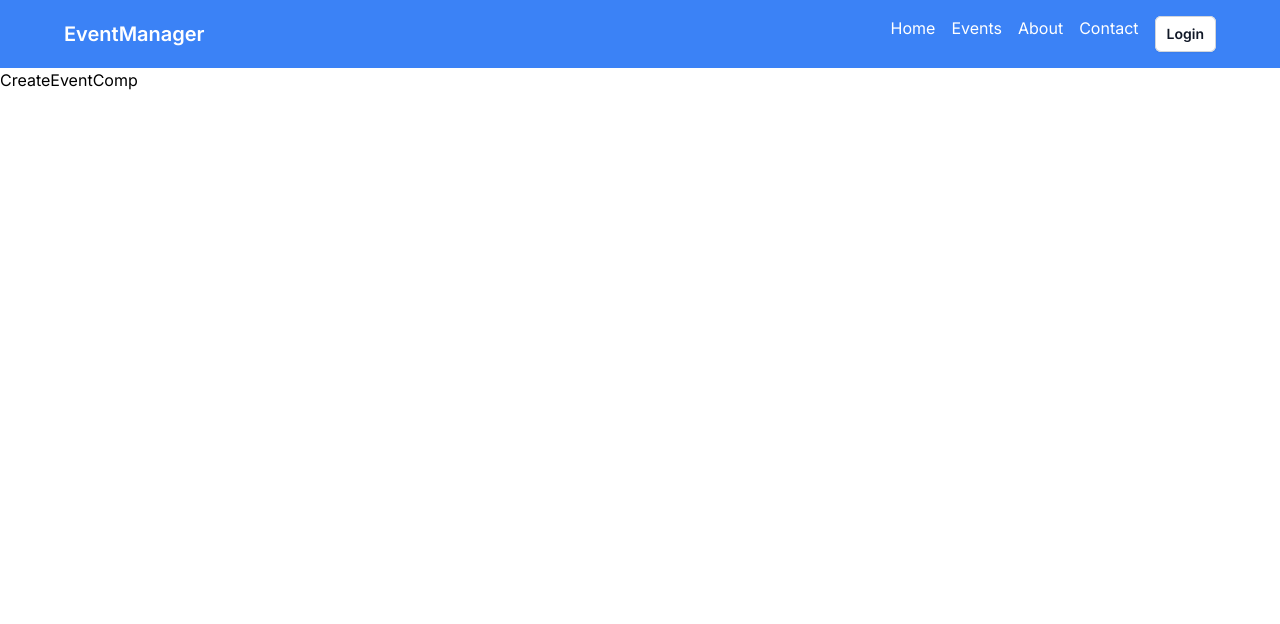
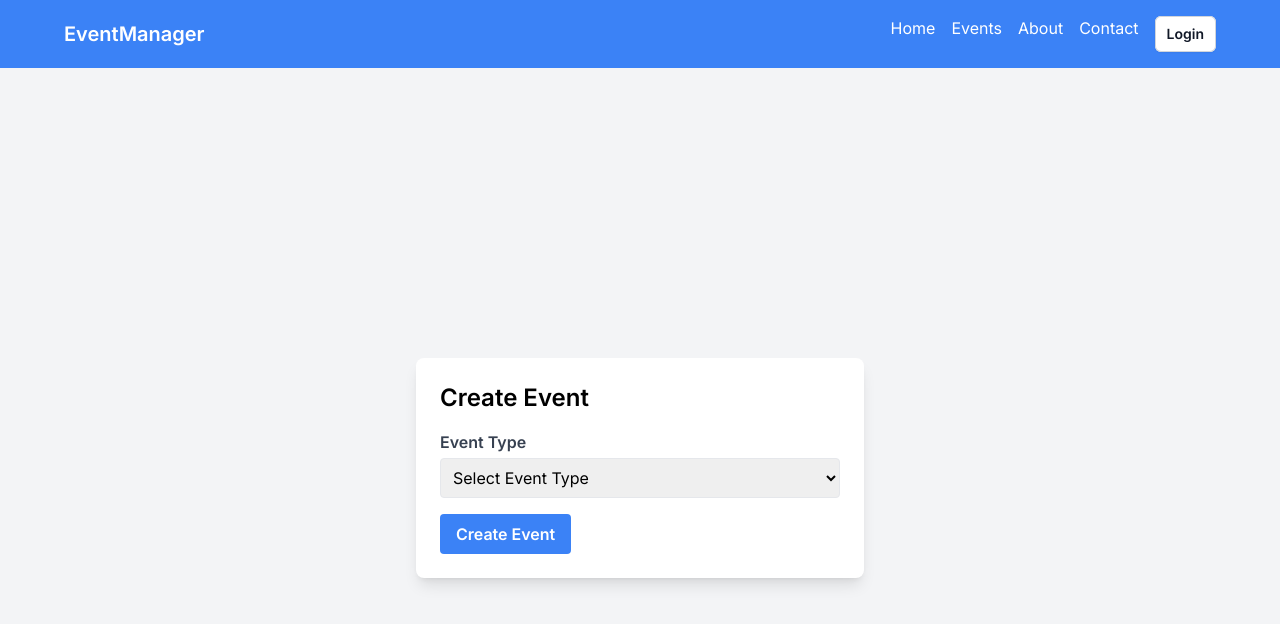
Before and after one commit to oslim4321/Event-Management-System, a Next.js app: page /createevent in a window 1280 px wide. Shown: the top 624 px of the page. Built offline with nearby package versions, Linux system fonts and the light colour scheme; no server answers.

Commit message:
FIX THE ERROR ON AUTJORIZE

```diff
--- a/src/app/api/auth/[...nextauth]/route.tsx
+++ b/src/app/api/auth/[...nextauth]/route.tsx
@@ -12,6 +12,11 @@ interface GoogleProfile extends Profile {
   family_name?: string;
   // Add any other properties you expect to find in the Google profile
 }
+
+interface ICredential {
+  email: string,
+  password: string
+}
 export const handler = NextAuth({
   // Configure one or more authentication providers
   providers: [
@@ -22,13 +27,15 @@ export const handler = NextAuth({
     CredentialsProvider({
       id: 'credentials',
       name: 'credentials',
+      type: "credentials",
       credentials: {
-        email: { label: "Email", type: "email" },
+        email: { label: "Email", type: "text5" },
         password: { label: "Password", type: "password" }
       },
       // the actual credential sighin
-      async authorize(credentials: any) {
-        const { email, password } = credentials as any
+      // @ts-ignore
+      async authorize(credentials, req) {
+        const { email, password } = credentials as ICredential;
 
         try {
           await connect();
--- a/src/app/createevent/CreateEventComp.tsx
+++ b/src/app/createevent/CreateEventComp.tsx
@@ -1,10 +1,69 @@
-import React from 'react'
+"use client"
+import React, { ChangeEvent, useState } from 'react'
 
 const CreateEventComp = () => {
 
+    const [formData, setFormData] = useState({
+        image: '',
+        eventType: '',
+        eventName: '',
+        eventDate: '',
+        eventLocation: '',
+        brideName: '',
+        groomName: '',
+        tributeDetails: '',
+        funeralProgram: '',
+        celebrantName: '',
+        age: '',
+        musicianNames: '',
+        musicGenre: '',
+        // ... other fields
+    });
+
+    const handleChange = (e: ChangeEvent) => {
+        const { name, value } = e.target as HTMLInputElement;
+        setFormData((prevData) => ({ ...prevData, [name]: value }));
+    };
+
+    const handleSubmit = (e: SubmitEvent) => {
+        e.preventDefault();
+        // Send formData to your API endpoint
+        console.log(formData);
+    };
+
+
     return (
-        <div>CreateEventComp</div>
-    )
-}
+        <div className="bg-gray-100 min-h-screen flex items-center justify-center">
+            <div className="w-full max-w-md p-6 bg-white rounded-lg shadow-lg">
+                <h1 className="text-2xl font-semibold mb-4">Create Event</h1>
+                <form>
+                    <div className="mb-4">
+                        <label className="block text-gray-700 font-semibold mb-1">Event Type</label>
+                        <select
+                            name="eventType"
+                            className="w-full p-2 border rounded focus:outline-none focus:border-blue-500"
+                            value={formData.eventType}
+                            onChange={handleChange}
+                        >
+                            <option value="">Select Event Type</option>
+                            <option value="Wedding">Wedding</option>
+                            <option value="Birthday">Birthday</option>
+                            <option value="Musicial">Musicial</option>
+                            <option value="Burial">Burial</option>
+                            <option value="Other">Other</option>
+                        </select>
+                    </div>
+                    {/* Add other input fields here */}
+                    <button
+                        onClick={handleSubmit} className="bg-blue-500 text-white font-semibold py-2 px-4 rounded hover:bg-blue-600"
+                    >
+                        Create Event
+                    </button>
+                </form>
+            </div>
+        </div>
+    );
+};
+
 
 export default CreateEventComp
--- /dev/null
+++ b/src/app/createevent/EventKey.ts
@@ -0,0 +1,16 @@
+const SpecialEventKey = [
+    {
+        Birthday: [
+            'celebrantName',
+            'age'
+        ],
+        Burial:[
+            'tributeDetails',
+            'musicianNames'
+        ],
+        Musicial: [
+            'musicianNames',
+            'musicGenre'
+        ]
+    }
+]
```
